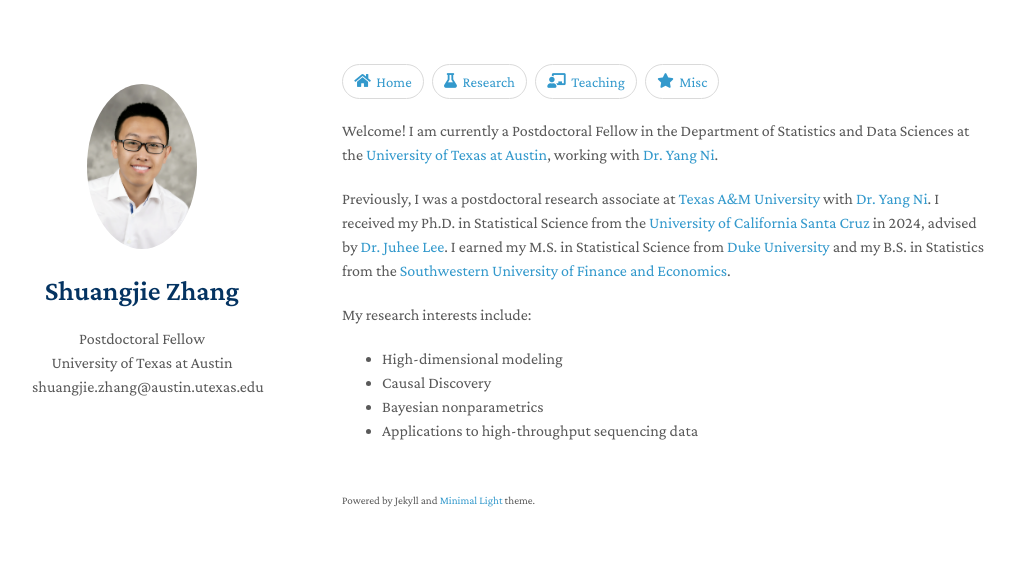
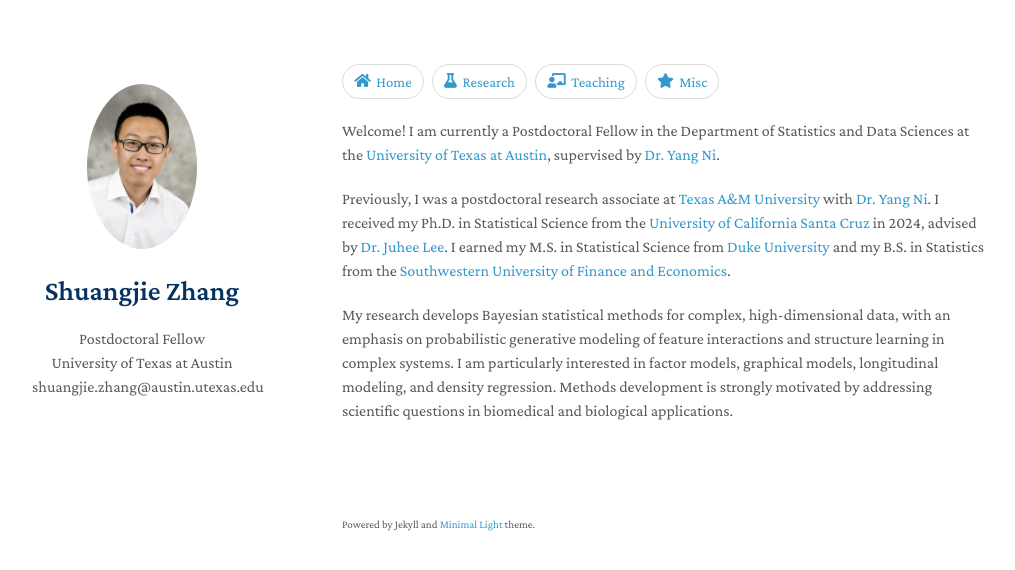
Before and after one commit to shuang-jie/shuang-jie.github.io, a Jekyll site: the page built from index.md, in a window 1280 px wide. Shown: the top 570 px of the page, without its empty margins (128-1143 px from the left). Built offline with Jekyll 4.4.1, drawn with Linux system fonts in a browser that asks for light colours; nearby versions of some CDN libraries; a style sheet for code colours, icons or effects is not loaded.

Commit message:
Update index.md

```diff
--- a/index.md
+++ b/index.md
@@ -2,12 +2,10 @@
 layout: homepage
 ---
 
-Welcome! I am currently a Postdoctoral Fellow in the Department of Statistics and Data Sciences at the [University of Texas at Austin](https://stat.utexas.edu/), working with [Dr. Yang Ni](https://nystat.github.io/yni/).
+Welcome! I am currently a Postdoctoral Fellow in the Department of Statistics and Data Sciences at the [University of Texas at Austin](https://stat.utexas.edu/), supervised by [Dr. Yang Ni](https://nystat.github.io/yni/).
 
 Previously, I was a postdoctoral research associate at [Texas A&M University](https://stat.tamu.edu/) with [Dr. Yang Ni](https://nystat.github.io/yni/). I received my Ph.D. in Statistical Science from the [University of California Santa Cruz](https://engineering.ucsc.edu/departments/statistics/) in 2024, advised by [Dr. Juhee Lee](https://sites.google.com/ucsc.edu/juheelee/home). I earned my M.S. in Statistical Science from [Duke University](https://stat.duke.edu/) and my B.S. in Statistics from the [Southwestern University of Finance and Economics](https://stat.swufe.edu.cn/ENGLISH/About.htm).
 
-My research interests include:
-- High-dimensional modeling
-- Causal Discovery
-- Bayesian nonparametrics
-- Applications to high-throughput sequencing data
+My research develops Bayesian statistical methods for complex, high-dimensional data, with an emphasis on probabilistic generative modeling of feature interactions and structure learning in complex systems. I am particularly interested in factor models, graphical models, longitudinal modeling, and density regression. Methods development is strongly motivated by addressing scientific questions in biomedical and biological applications.
+
+<br>
```
